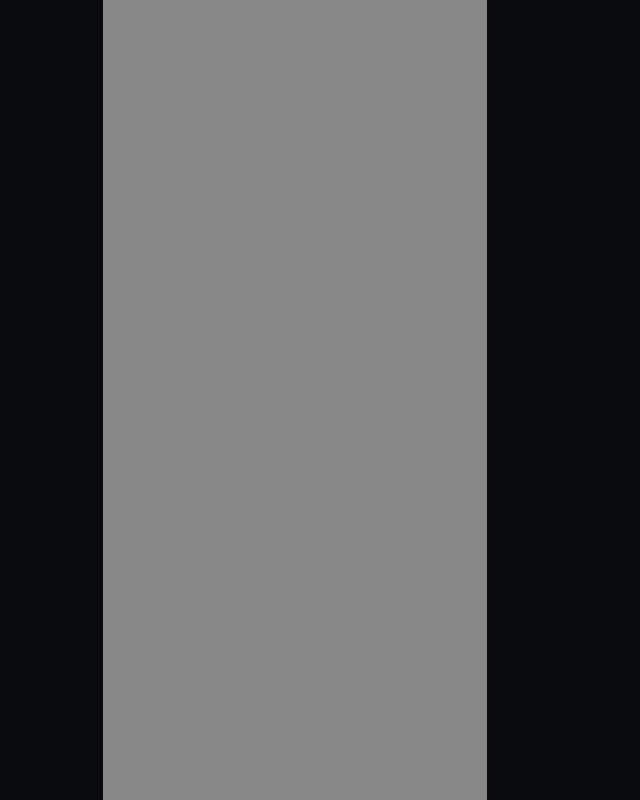
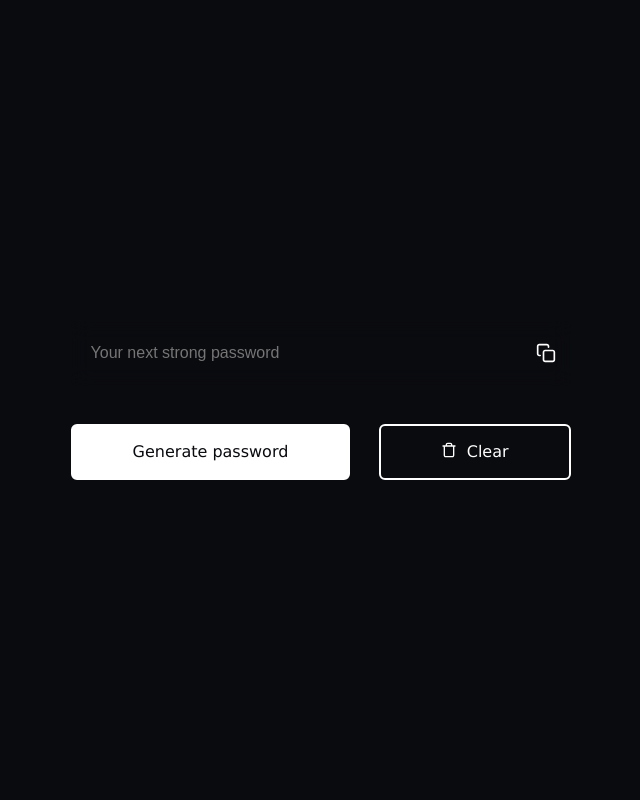
Before and after one commit to itsarreguin/pystrong, a Flask app: page / in a window 1280 px wide. Shown: the whole page, without its empty margins (537-1177 px from the left). Run offline with Flask 2, Linux system fonts and the light colour scheme.

Commit message:
Interface tests

```diff
--- a/pystrong/static/css/pystrong.css
+++ b/pystrong/static/css/pystrong.css
@@ -12,6 +12,21 @@ a {
     text-decoration: none;
 }
 
+.relative {
+    position: relative;
+}
+
+.absolute {
+    position: absolute;
+}
+
+.left-0 {
+    left: 0;
+}
+.right-0 {
+    right: 0;
+}
+
 .flex {
     display: flex;
 }
@@ -21,6 +36,9 @@ a {
 }
 .center-x {
     justify-content: center;
+}
+.between {
+    justify-content: space-between;
 }
 
 .navbar{
@@ -35,25 +53,25 @@ a {
     width: 100%;
     display: grid;
     height: 100vh;
-    grid-template-columns: repeat(2, 1fr);
+    grid-template-columns: 34% 66%;
     grid-template-rows: auto;
 }
 
 .grid-element-primary {
-    width: 40%;
-    height: 100%;
     background-color: #08090D;
 }
 
-.grid-element-secondary {
-    width: 60%;
-    height: 100vh;
-    background-color: #888;
+
+h1, h2, h3, h4, h5, h6, a, span, button{
+    font-family: Verdana, Geneva, Tahoma, sans-serif;
+    color: #FFFFFF;
 }
 
-h1, h2, h3, h4, h5, h6, a, span {
-    font-family: Verdana, Geneva, Tahoma, sans-serif;
-    color: #FFFFFF;
+button, input{
+    background: none;
+    border: none;
+    cursor: pointer;
+    outline: 0px;
 }
 
 h2 {
@@ -79,6 +97,78 @@ h2 {
     height: 100vh;
 }
 
+.form-group {
+    width: 500px;
+}
+
+.password-container {
+    height: 65px;
+    border-radius: 6px;
+    margin-bottom: 38px;
+    /* background: rgba(10, 11, 15, 0.8); */
+    backdrop-filter: blur(10px);
+}
+
+.get-password {
+    width: 100%;
+    height: 100%;
+    font-size: 16px;
+    padding: 0px 0px 0px 20px;
+    content: "Your next strong password";
+    color: #808080;
+}
+
+.form-btn {
+    height: 100%;
+    padding: 0px 15px;
+    fill: #FFFFFF;
+}
+.form-btn svg {
+    width: 20px;
+}
+
+.btn {
+    padding: 12px 60px;
+    border-radius: 6px;
+    font-weight: 500;
+    transition: 0.3s ease;
+}
+
+.btn-light {
+    background: #FFFFFF;
+    border: 2px solid #FFFFFF;
+    color: #0A0B0F;
+    font-size: 16px;
+}
+.btn-light:hover {
+    background: transparent;
+    border: 2px solid #FFFFFF;
+    color: #FFFFFF;
+}
+
+.btn-light-outline {
+    border: 2px solid #FFFFFF;
+    font-size: 16px;
+    display: flex;
+    align-items: center;
+    color: #FFFFFF;
+}
+
+.btn-icon svg {
+    width: 16px;
+    fill: #FFFFFF;
+    margin-right: 10px;
+    transition: 0.3s ease;
+}
+
+.btn-light-outline:hover {
+    background: #FFFFFF;
+    color: #0A0B0F;
+}
+.btn-light-outline:hover .btn-icon svg{
+    fill: #0A0B0F;
+}
+
 .error-content {
     width: auto;
     display: flex;
--- a/pystrong/templates/includes/_password.html
+++ b/pystrong/templates/includes/_password.html
@@ -1 +1,24 @@
-<form action=""></form>
+<form action="/" method="GET">
+    <div class="form-group password-container flex relative">
+        <input type="text" class="get-password" placeholder="Your next strong password"/>
+        {% for message in get_flashed_messages() %}
+        {% endfor %}
+        <button type="button" class="form-btn absolute right-0 flex center-y">
+            <svg version="1.1" xmlns="http://www.w3.org/2000/svg" width="24" height="24" viewBox="0 0 24 24">
+                <path d="M11 8c-0.828 0-1.58 0.337-2.121 0.879s-0.879 1.293-0.879 2.121v9c0 0.828 0.337 1.58 0.879 2.121s1.293 0.879 2.121 0.879h9c0.828 0 1.58-0.337 2.121-0.879s0.879-1.293 0.879-2.121v-9c0-0.828-0.337-1.58-0.879-2.121s-1.293-0.879-2.121-0.879zM11 10h9c0.276 0 0.525 0.111 0.707 0.293s0.293 0.431 0.293 0.707v9c0 0.276-0.111 0.525-0.293 0.707s-0.431 0.293-0.707 0.293h-9c-0.276 0-0.525-0.111-0.707-0.293s-0.293-0.431-0.293-0.707v-9c0-0.276 0.111-0.525 0.293-0.707s0.431-0.293 0.707-0.293zM5 14h-1c-0.276 0-0.525-0.111-0.707-0.293s-0.293-0.431-0.293-0.707v-9c0-0.276 0.111-0.525 0.293-0.707s0.431-0.293 0.707-0.293h9c0.276 0 0.525 0.111 0.707 0.293s0.293 0.431 0.293 0.707v1c0 0.552 0.448 1 1 1s1-0.448 1-1v-1c0-0.828-0.337-1.58-0.879-2.121s-1.293-0.879-2.121-0.879h-9c-0.828 0-1.58 0.337-2.121 0.879s-0.879 1.293-0.879 2.121v9c0 0.828 0.337 1.58 0.879 2.121s1.293 0.879 2.121 0.879h1c0.552 0 1-0.448 1-1s-0.448-1-1-1z"></path>
+            </svg>
+        </button>
+    </div>
+
+    <div class="form-group flex between">
+        <button type="button" class="btn btn-light">Generate password</button>
+        <button type="button" class="btn btn-light-outline">
+            <span class="btn-icon">
+                <svg version="1.1" xmlns="http://www.w3.org/2000/svg" width="24" height="24" viewBox="0 0 24 24">
+                    <path d="M18 7v13c0 0.276-0.111 0.525-0.293 0.707s-0.431 0.293-0.707 0.293h-10c-0.276 0-0.525-0.111-0.707-0.293s-0.293-0.431-0.293-0.707v-13zM17 5v-1c0-0.828-0.337-1.58-0.879-2.121s-1.293-0.879-2.121-0.879h-4c-0.828 0-1.58 0.337-2.121 0.879s-0.879 1.293-0.879 2.121v1h-4c-0.552 0-1 0.448-1 1s0.448 1 1 1h1v13c0 0.828 0.337 1.58 0.879 2.121s1.293 0.879 2.121 0.879h10c0.828 0 1.58-0.337 2.121-0.879s0.879-1.293 0.879-2.121v-13h1c0.552 0 1-0.448 1-1s-0.448-1-1-1zM9 5v-1c0-0.276 0.111-0.525 0.293-0.707s0.431-0.293 0.707-0.293h4c0.276 0 0.525 0.111 0.707 0.293s0.293 0.431 0.293 0.707v1z"></path>
+                </svg>
+            </span>
+            Clear
+        </button>
+    </div>
+</form>
--- a/pystrong/templates/index.html
+++ b/pystrong/templates/index.html
@@ -9,22 +9,20 @@
         {% include "includes/_tags.html" %}
     {% endblock %}
 {% endblock %}
-<body>
+{% block body %}
     {% block navbar %}
         {% include "includes/_navbar.html" %}
     {% endblock %}
 
 
     <div class="grid">
-        {% block inside %}
-            <section class="grid-element grid-element-primary"></section>
+        <section class="grid-element grid-element-primary"></section>
 
-            <section class="grid-element grid-element-secondary">
-                {% block form %}
-                    {% include 'includes/_password.html' %}
-                {% endblock %}
-            </section>
-        {% endblock %}
+        <section class="grid-element grid-element-secondary flex center-x center-y">
+            {% block form %}
+                {% include 'includes/_password.html' %}
+            {% endblock %}
+        </section>
     </div>
-</body>
+{% endblock %}
 </html>
```
